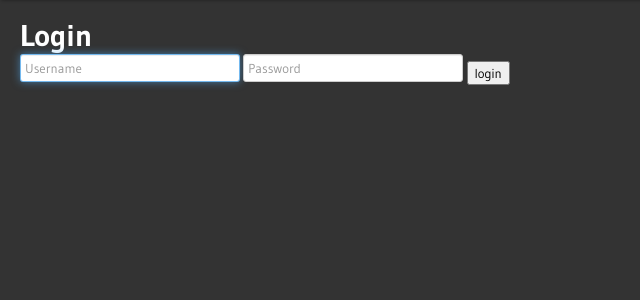
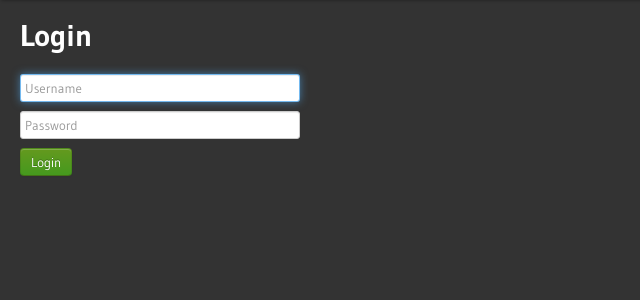
Before and after one commit to colladow/loosethreds-django, a Django app: page /login/ in a window 1280 px wide. Shown: the part 40-340 px from the top of the page, without its empty margins (0-640 px from the left). Run offline with Django 3.2, Linux system fonts and the light colour scheme; some libraries are stand-ins or nearby versions.

Commit message:
Finished markup and styles for bootstrap.

```diff
--- a/gifs/static/css/user.css
+++ b/gifs/static/css/user.css
@@ -1,3 +1,6 @@
+body section#body h1.user{
+  margin-bottom: 20px
+}
 body section#body ul#user_images li div.btn-toolbar{
   text-align: center;
 }
--- /dev/null
+++ b/loosethreds/static/css/login.css
@@ -0,0 +1,7 @@
+body h1.login{
+  margin-bottom: 20px;
+}
+
+body section#body form.login-form input, form.login-form button{
+  display: block;
+}
--- a/templates/gifs/index.html
+++ b/templates/gifs/index.html
@@ -1,6 +1,10 @@
 {% extends 'base.html' %}
 
 {% load staticfiles %}
+
+{% block stylesheets %}
+<link rel="stylesheet" type="text/css" href="{% static 'css/index.css' %}">
+{% endblock %}
 
 {% block body %}
 <article class="user">
--- a/templates/gifs/user.html
+++ b/templates/gifs/user.html
@@ -7,7 +7,7 @@
 {% endblock %}
 
 {% block body %}
-<h1>{{ this_user.username }}</h1>
+<h1 class="user">{{ this_user.username }}</h1>
 
 <ul id="user_images" class="thumbnails">
   {% for image in images %}
--- a/templates/registration/login.html
+++ b/templates/registration/login.html
@@ -1,21 +1,28 @@
 {% extends 'base.html' %}
 
+{% load staticfiles %}
+
+{% block stylesheets %}
+<link rel="stylesheet" type="text/css" href="{% static 'css/login.css' %}">
+{% endblock %}
+
 {% block body %}
+<h1 class="login">Login</h1>
 
-{% if form.errors %}
-<p>Your username and password didn't match. Please try again.</p>
-{% endif %}
+<form method="post" action="{% url django.contrib.auth.views.login %}" class="login-form">
+  {% if form.errors %}
+  <p>
+    <span class="label label-important">Error</span>
+    Your username and password didn't match. Please try again.
+  </p>
+  {% endif %}
 
-<h1>Login</h1>
+  {% csrf_token %}
 
-<form method="post" action="{% url django.contrib.auth.views.login %}">
-    {% csrf_token %}
-
-    <input type="text" name="username" placeholder="Username" autofocus>
-    <input type="password" name="password" placeholder="Password">
-
-    <input type="submit" value="login">
-    <input type="hidden" name="next" value="{{ next }}">
+  <input type="text" name="username" placeholder="Username" autofocus class="input-xlarge">
+  <input type="password" name="password" placeholder="Password" class="input-xlarge">
+  <button type="submit" class="btn btn-primary">Login</button>
+  <input type="hidden" name="next" value="{{ next }}">
 </form>
 
 {% endblock %}
```
Also changed, not shown: gifs/static/css/index.css (added, +7 -0 lines), templates/gifs/upload_form.html (+10 -10 lines).
